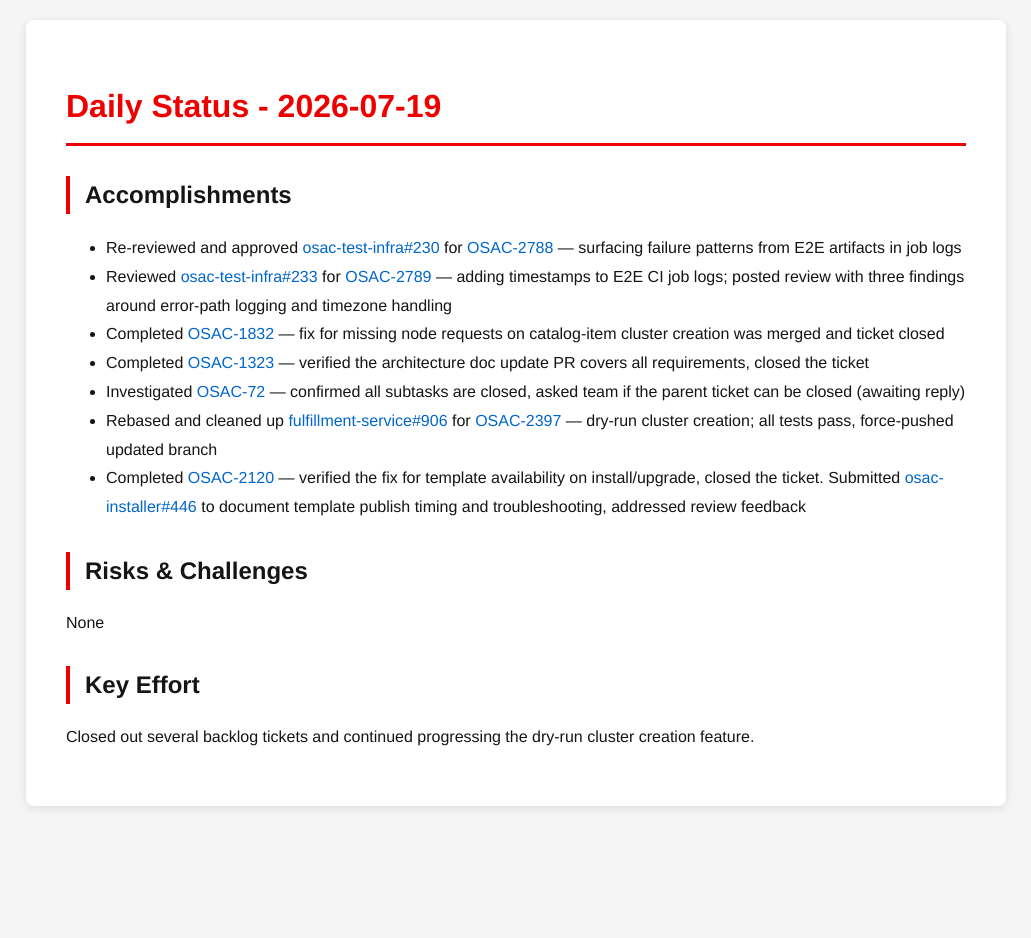
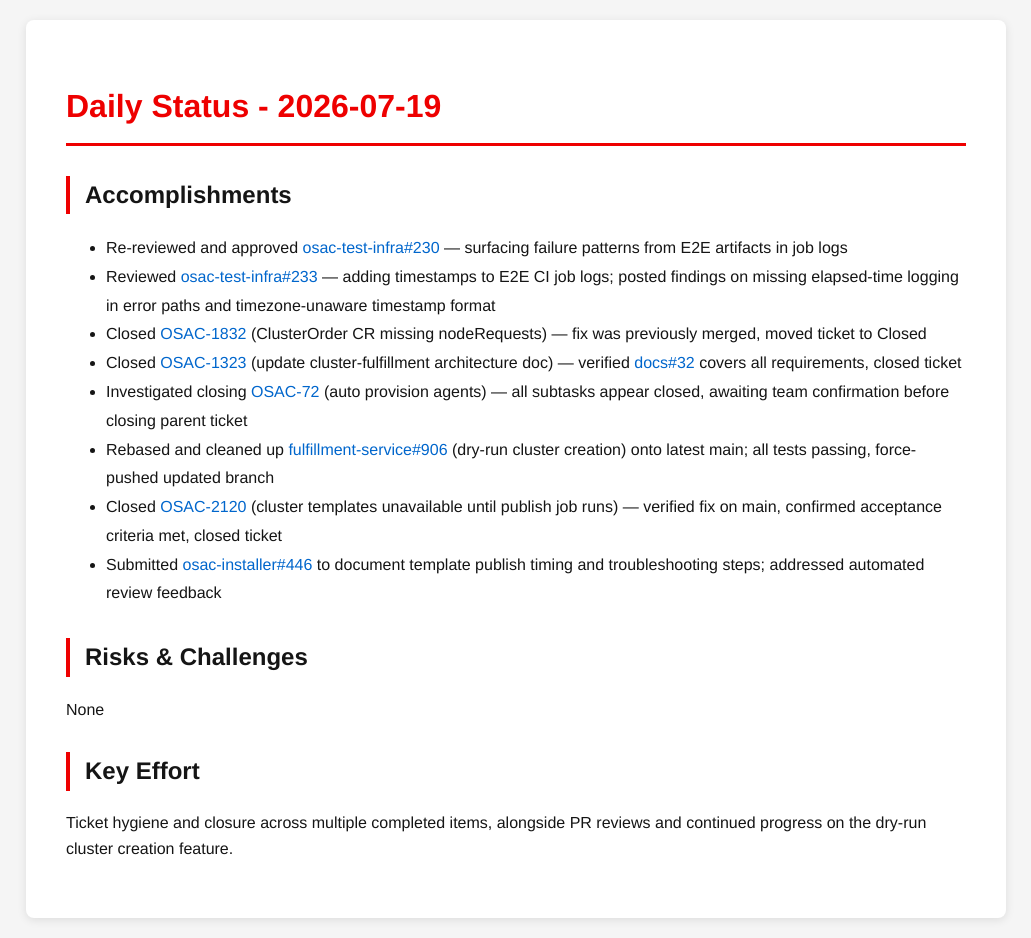
Before and after one commit to tzvatot/daily-status, a Jekyll site: the page built from 2026-07-19.md, in a window 1280 px wide. Shown: the whole page, without its empty margins (124-1155 px from the left). Built offline with Jekyll 4.4.1, drawn with Linux system fonts in a browser that asks for light colours; before the commit the page ends 900 px from its top, so only the background shows below that.

Commit message:
Daily status update - 2026-07-19

```diff
--- a/2026-07-19.md
+++ b/2026-07-19.md
@@ -7,16 +7,17 @@ date: 2026-07-19
 # Daily Status - 2026-07-19
 
 ## Accomplishments
-- Re-reviewed and approved [osac-test-infra#230](https://github.com/osac-project/osac-test-infra/pull/230) for [OSAC-2788](https://redhat.atlassian.net/browse/OSAC-2788) — surfacing failure patterns from E2E artifacts in job logs
-- Reviewed [osac-test-infra#233](https://github.com/osac-project/osac-test-infra/pull/233) for [OSAC-2789](https://redhat.atlassian.net/browse/OSAC-2789) — adding timestamps to E2E CI job logs; posted review with three findings around error-path logging and timezone handling
-- Completed [OSAC-1832](https://redhat.atlassian.net/browse/OSAC-1832) — fix for missing node requests on catalog-item cluster creation was merged and ticket closed
-- Completed [OSAC-1323](https://redhat.atlassian.net/browse/OSAC-1323) — verified the architecture doc update PR covers all requirements, closed the ticket
-- Investigated [OSAC-72](https://redhat.atlassian.net/browse/OSAC-72) — confirmed all subtasks are closed, asked team if the parent ticket can be closed (awaiting reply)
-- Rebased and cleaned up [fulfillment-service#906](https://github.com/osac-project/fulfillment-service/pull/906) for [OSAC-2397](https://redhat.atlassian.net/browse/OSAC-2397) — dry-run cluster creation; all tests pass, force-pushed updated branch
-- Completed [OSAC-2120](https://redhat.atlassian.net/browse/OSAC-2120) — verified the fix for template availability on install/upgrade, closed the ticket. Submitted [osac-installer#446](https://github.com/osac-project/osac-installer/pull/446) to document template publish timing and troubleshooting, addressed review feedback
+- Re-reviewed and approved [osac-test-infra#230](https://github.com/osac-project/osac-test-infra/pull/230) — surfacing failure patterns from E2E artifacts in job logs
+- Reviewed [osac-test-infra#233](https://github.com/osac-project/osac-test-infra/pull/233) — adding timestamps to E2E CI job logs; posted findings on missing elapsed-time logging in error paths and timezone-unaware timestamp format
+- Closed [OSAC-1832](https://redhat.atlassian.net/browse/OSAC-1832) (ClusterOrder CR missing nodeRequests) — fix was previously merged, moved ticket to Closed
+- Closed [OSAC-1323](https://redhat.atlassian.net/browse/OSAC-1323) (update cluster-fulfillment architecture doc) — verified [docs#32](https://github.com/osac-project/docs/pull/32) covers all requirements, closed ticket
+- Investigated closing [OSAC-72](https://redhat.atlassian.net/browse/OSAC-72) (auto provision agents) — all subtasks appear closed, awaiting team confirmation before closing parent ticket
+- Rebased and cleaned up [fulfillment-service#906](https://github.com/osac-project/fulfillment-service/pull/906) (dry-run cluster creation) onto latest main; all tests passing, force-pushed updated branch
+- Closed [OSAC-2120](https://redhat.atlassian.net/browse/OSAC-2120) (cluster templates unavailable until publish job runs) — verified fix on main, confirmed acceptance criteria met, closed ticket
+- Submitted [osac-installer#446](https://github.com/osac-project/osac-installer/pull/446) to document template publish timing and troubleshooting steps; addressed automated review feedback
 
 ## Risks & Challenges
 None
 
 ## Key Effort
-Closed out several backlog tickets and continued progressing the dry-run cluster creation feature.
+Ticket hygiene and closure across multiple completed items, alongside PR reviews and continued progress on the dry-run cluster creation feature.
```
